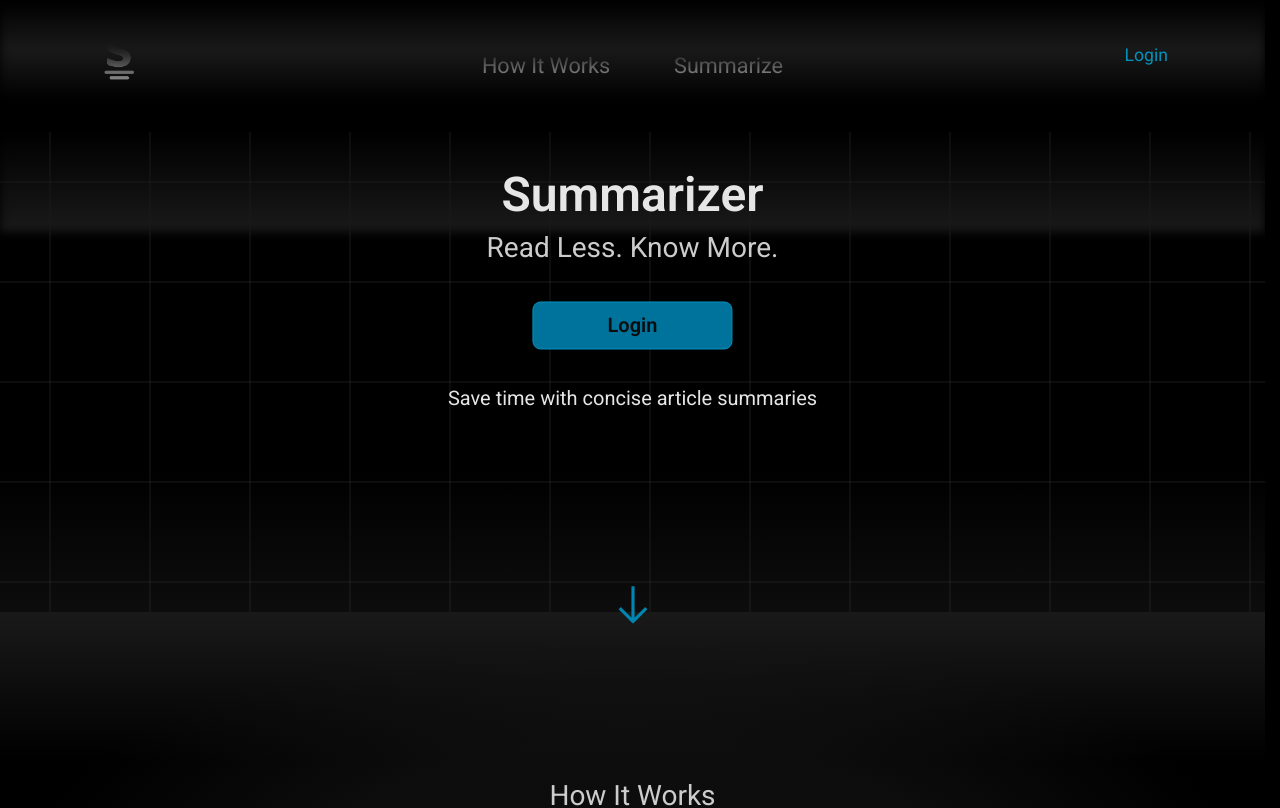
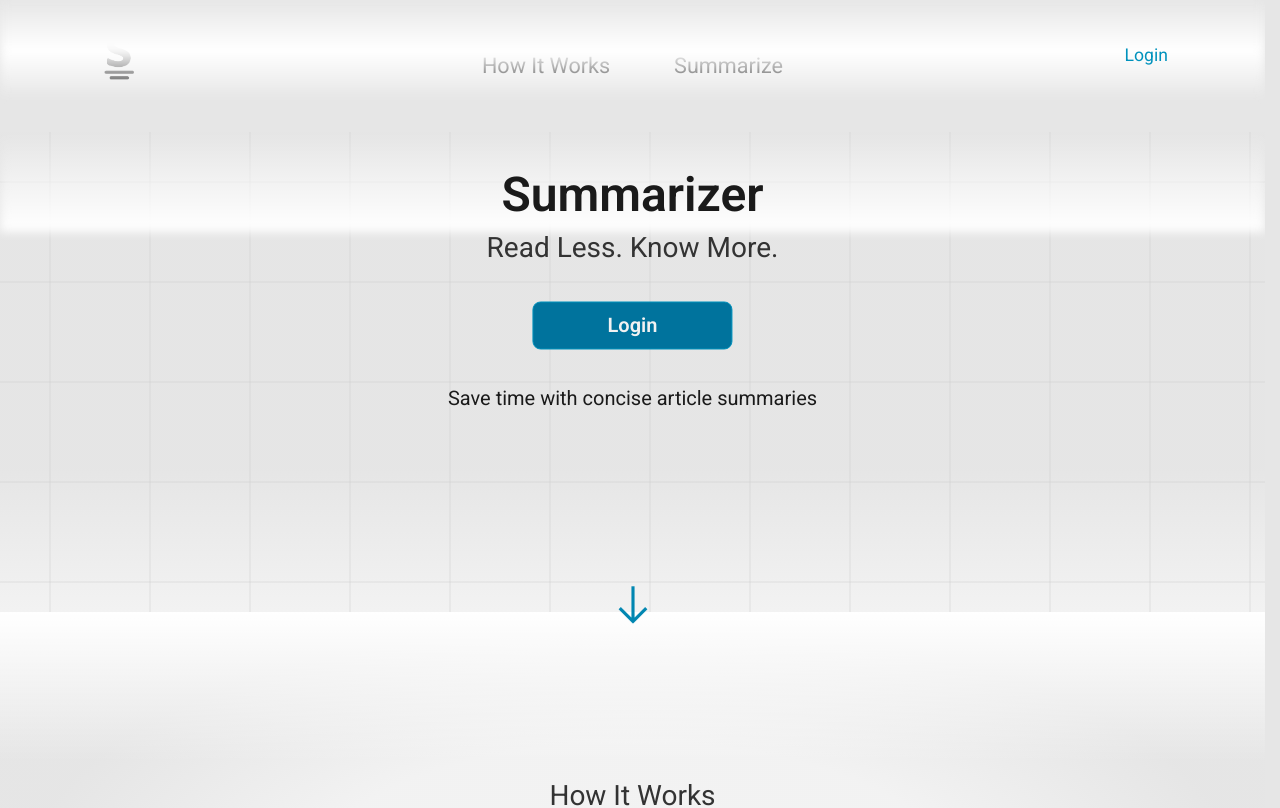
Before and after one commit to kolby-k/summarizer-next-app, a Next.js app: page / in a window 1280 px wide. Shown: the top 808 px of the page. Built offline with nearby package versions, Linux system fonts and the light colour scheme; no server answers.

Commit message:
feat(theme): specifcy light/dark theme based on user preferences

```diff
--- a/app/globals.css
+++ b/app/globals.css
@@ -52,7 +52,8 @@
   --logo-filter: contrast(50%);
 }
 
-body.light {
+@media (prefers-color-scheme: light) {
+  :root {
     --bg-dark: hsl(0 0 90);
     --bg: hsl(0 0 95);
     --bg-light: hsl(0 0 100);
@@ -65,7 +66,8 @@ body.light {
     --highlight: hsl(0 0 100);
     --highlight-dark: hsl(0 0 90);
 
-  --shadow: 0px 2px 2px hsla(0, 0%, 0%, 0.07), 0px 4px 4px hsla(0, 0%, 0%, 0.15);
+    --shadow: 0px 2px 2px hsla(0, 0%, 0%, 0.07),
+      0px 4px 4px hsla(0, 0%, 0%, 0.15);
     --shadow-light: 0 2px 2px hsla(0 0 70 100%);
 
     --gradient: linear-gradient(0deg, var(--bg) 95%, var(--bg-light));
@@ -82,6 +84,7 @@ body.light {
 
     --logo-display: none;
     --logo-filter: invert(1) brightness(0.5) contrast(0.8);
+  }
 }
 
 html,
```
Lines whose indentation alone changed are shown as unchanged.
